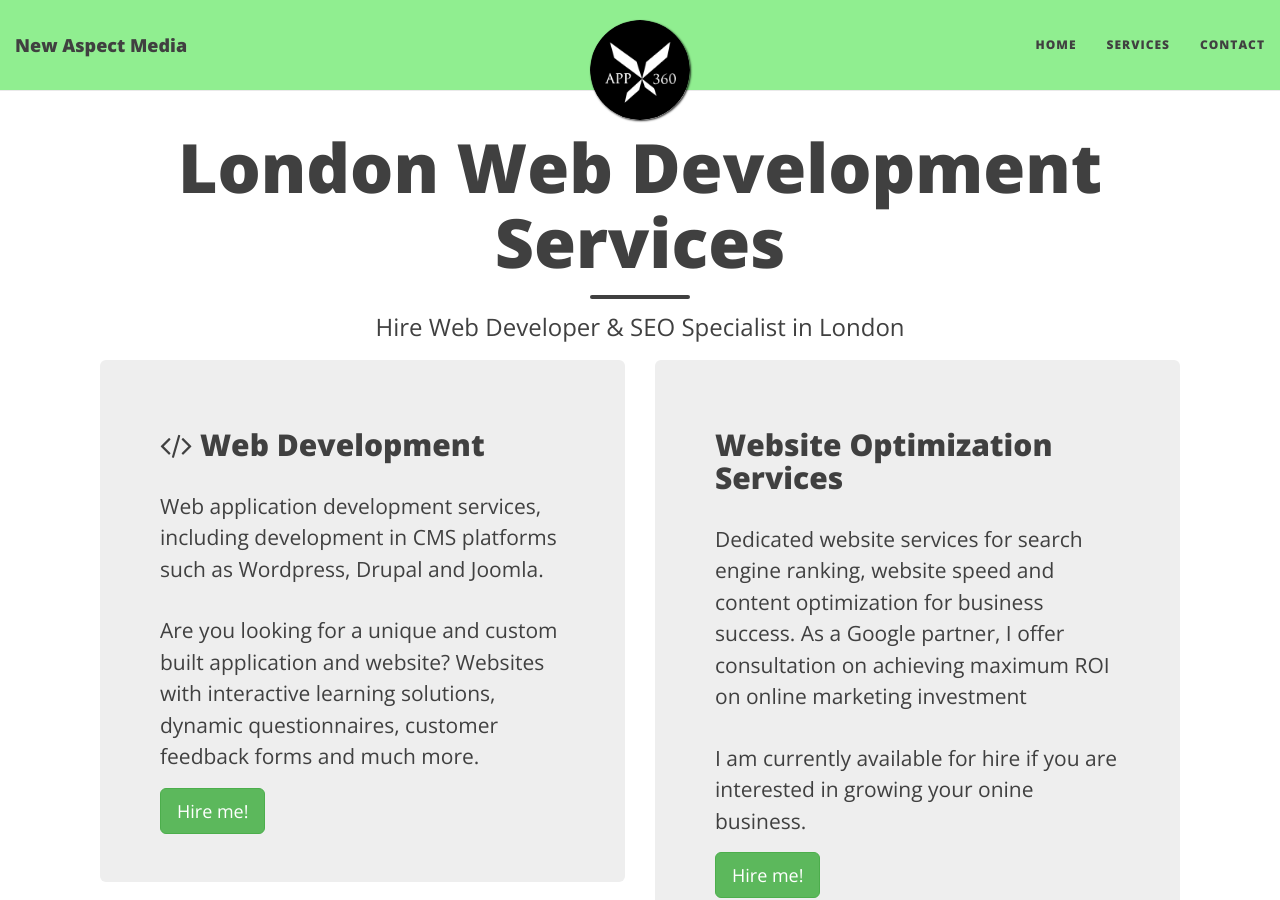
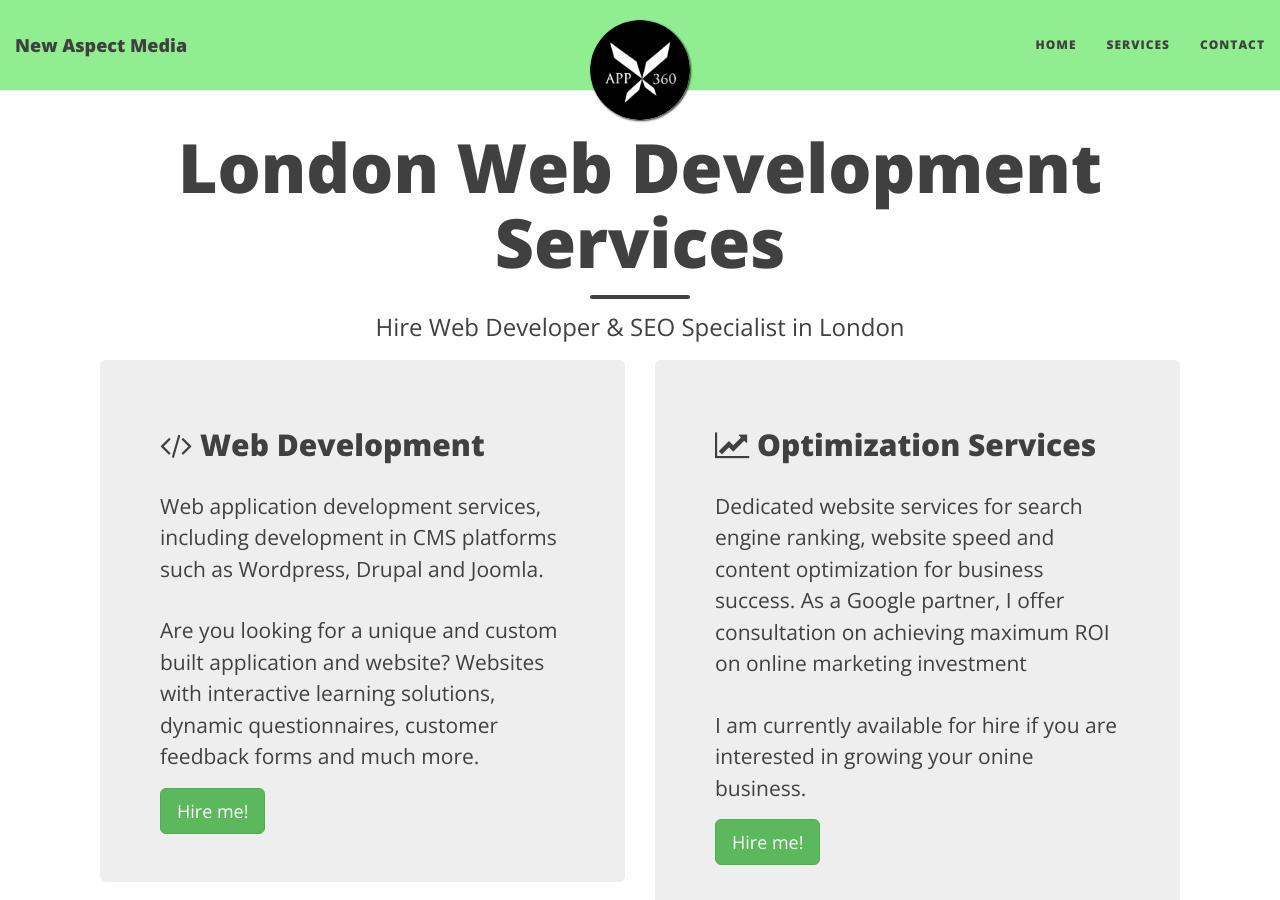
Before and after one commit to newmedia77/appxnam, a Jekyll site: the page built from index.html, in a window 1280 px wide and 900 px high. Built offline with Jekyll 4.4.1, drawn with Linux system fonts in a browser that asks for light colours; nearby versions of some CDN libraries; the list of posts is cut into pages by our own code.

Commit message:
andreas
index

```diff
--- a/index.html
+++ b/index.html
@@ -16,7 +16,7 @@
 </div>
 <div class="col-xs-12 col-sm-6 col-lg-6">
 <div class="main-explain-area-two jumbotron">
-  <h2>Website Optimization Services</h2>
+  <h2><i class="fa fa-line-chart"></i> Optimization Services</h2>
   <p>Dedicated website services for search engine ranking, website speed and content optimization for business success. As a Google partner, I offer consultation on achieving maximum ROI on online marketing investment </p>
   <p>I am currently available for hire if you are interested in growing your onine business.</p>
   <div class="get-started-wrap">
```
